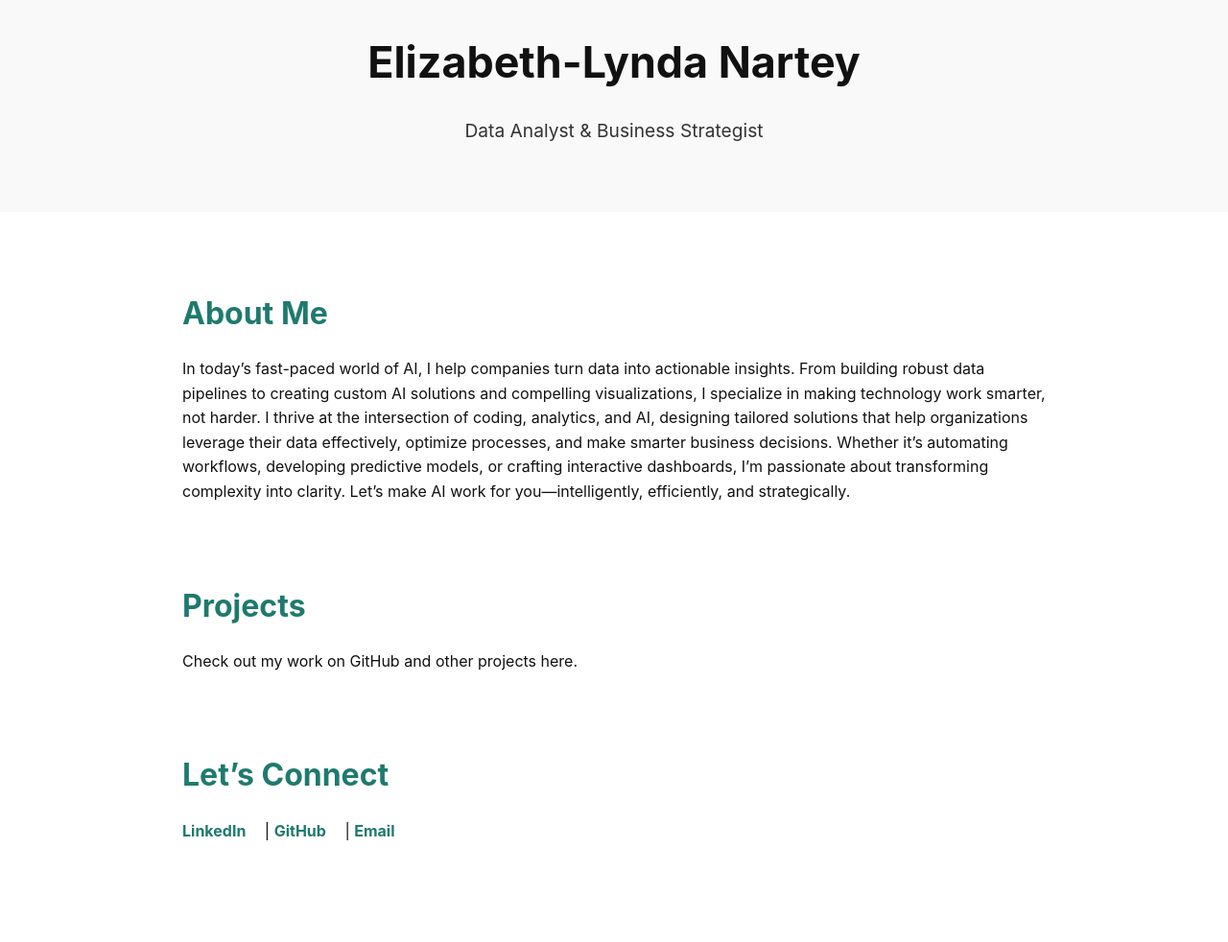
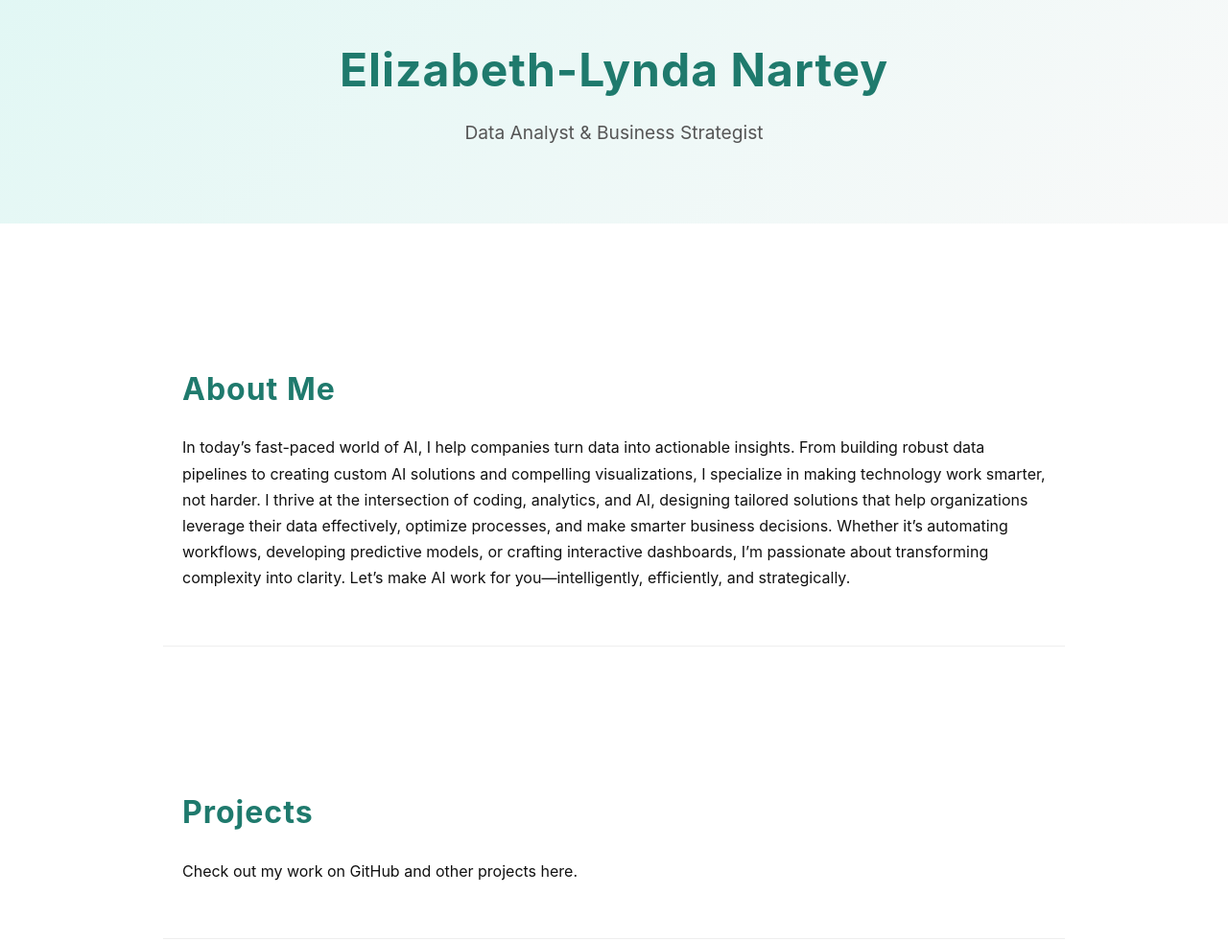
Before and after one commit to Lizzie135/lizzie135.github.io, a plain HTML site: page index.html in a window 1280 px wide. Shown: the part 100-1082 px from the top of the page at 96% size. Before the commit the page ends 1059 px from the top, so only its background shows below. Drawn offline with Linux system fonts and the light colour scheme.

Commit message:
Update style.css

```diff
--- a/style.css
+++ b/style.css
@@ -4,47 +4,76 @@ font-family: 'Inter', sans-serif;
   margin: 0;
   color: #111;
   background: #fff;
-line-height: 1.6;
+  line-height: 1.7;
 }
 
 a {
   color: #1f7a6d; /* bold accent color */
   text-decoration: none;
+  transition: color 0.3s ease, transform 0.2s ease;
 }
 
+a:hover {
+  color: #14594f;
+  transform: translateY(-2px);
+}
+
+/* === Header === */
 header {
   text-align: center;
-padding: 100px 20px 50px 20px;
-background-color: #f9f9f9;
+  padding: 100px 20px 80px 20px;
+  background: linear-gradient(135deg, #e0f7f4, #f9f9f9);
 }
 
 header h1 {
-font-size: 2.8rem;
+  font-size: 3rem;
   margin-bottom: 10px;
+  color: #1f7a6d;
+  font-weight: 700;
+  letter-spacing: 1px;
 }
 
 header p {
   font-size: 1.2rem;
-color: #333;
+  color: #555;
+  font-weight: 400;
+  line-height: 1.5;
+  max-width: 600px;
+  margin: 0 auto;
 }
 
 /* === Sections === */
 section {
   max-width: 900px;
   margin: 80px auto;
-padding: 0 20px;
+  padding: 40px 20px;
+  border-bottom: 1px solid #eee;
+}
+
+section:last-of-type {
+  border-bottom: none;
 }
 
 h2 {
   font-size: 2rem;
   margin-bottom: 20px;
-color: #1f7a6d; /* bold accent color */
+  color: #1f7a6d;
+  letter-spacing: 1px;
 }
 
-/* === Links / Contact === */
+/* === Contact / Links === */
 #contact a {
   margin-right: 15px;
   font-weight: bold;
+  padding: 8px 15px;
+  border: 2px solid #1f7a6d;
+  border-radius: 8px;
+  transition: all 0.3s ease;
+}
+
+#contact a:hover {
+  background-color: #1f7a6d;
+  color: #fff;
 }
 
 /* === Responsive === */
@@ -54,8 +83,13 @@ font-size: 2rem;
   }
   header p {
     font-size: 1rem;
+    padding: 0 10px;
   }
   h2 {
     font-size: 1.5rem;
   }
+  section {
+    margin: 50px 15px;
+    padding: 20px 10px;
   }
+}
```
Lines whose indentation alone changed are shown as unchanged.
